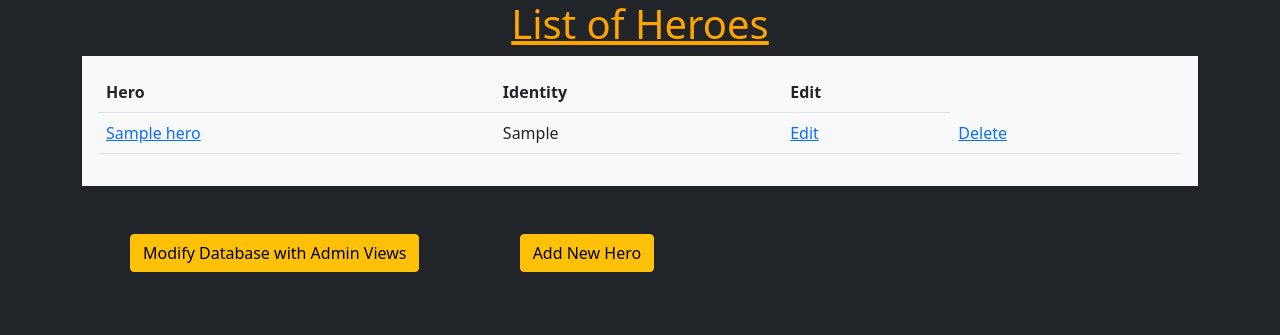
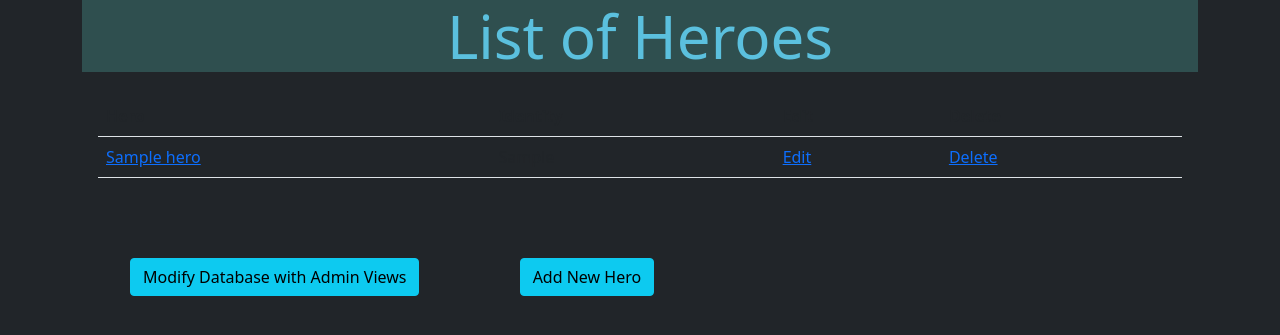
Before and after one commit to Moosicalex/BACS350, a Django app: page /hero/ in a window 1280 px wide. Shown: the top 335 px of the page. Run offline with Django 3.2, Linux system fonts and the light colour scheme; tables that the repository leaves empty hold one stand-in row (values such as "Sample post").

Commit message:
Lots of aeshetic changes

```diff
--- a/week7/Superhero/hero/views.py
+++ b/week7/Superhero/hero/views.py
@@ -29,4 +29,4 @@ class HeroUpdateView(UpdateView):
 class HeroDeleteView(DeleteView):
     model = Hero
     template_name = 'hero_delete.html'
-    success_url = reverse_lazy('book_list')
+    success_url = reverse_lazy('hero_list')
--- a/week7/Superhero/static/hero.css
+++ /dev/null
@@ -1,21 +0,0 @@
-h1{
-    color: orange;
-    text-align: center;
-    text-decoration: underline;
-    text-shadow: 10vmax;
-}
-
-img {
-    max-height:500px;
-    max-width:500px;
-    height:auto;
-    width:auto;
-}
-
-li {
-    font-size: 20pt;
-}
-
-ul {
-    list-style-type: none;
-}
--- /dev/null
+++ b/week7/Superhero/static/hero_1.css
@@ -0,0 +1,33 @@
+
+
+header {
+    background-color: darkslategrey;
+    margin-bottom: 0pt;
+}
+
+h1  {
+    color: #5bc0de;
+    text-align: center;
+    text-shadow: 10vmax;
+    font-size: 60px;
+}
+
+img {
+    background-color: darkslategrey;
+    max-height:500px;
+    max-width:500px;
+    height:auto;
+    width:auto;
+    float: right;
+    border: darkslategrey 10px solid;
+    border-radius: 10px;
+}
+
+li {
+    font-size: 20pt;
+}
+
+ul {
+    background-color: darkslategrey;
+    list-style-type: none;
+}
--- a/week7/Superhero/templates/hero_add.html
+++ b/week7/Superhero/templates/hero_add.html
@@ -8,7 +8,7 @@
 
     {{ form.as_ul }}
 
-    <button class="btn btn-warning mt-5" type="submit">Add Record</button>
+    <button class="btn btn-info mt-5" type="submit">Add Record</button>
 </form>
 </div>
 {% endblock content %}
--- a/week7/Superhero/templates/hero_list.html
+++ b/week7/Superhero/templates/hero_list.html
@@ -2,14 +2,16 @@
 
 
 {% block content %}
-<h1>List of Heroes</h1>
-
-<div class="container bg-light text-secondary p-3">
-    <table class="table table-hover">
+<header>
+    <h1>List of Heroes</h1>
+</header>
+<div class="container text-light p-3">
+    <table class="table table-hover" >
         <tr>
             <th>Hero</th>
             <th>Identity</th>
             <th>Edit</th>
+            <th>Delete</th>
         </tr>
         {% for hero in object_list %}
         <tr>
@@ -24,7 +26,7 @@
 
 
 <p>
-    <a href="/admin/" class="btn btn-warning m-5">Modify Database with Admin Views</a>
-    <a href="/hero/add" class="btn btn-warning m-5">Add New Hero</a>
+    <a href="/admin/" class="btn btn-info m-5">Modify Database with Admin Views</a>
+    <a href="/hero/add" class="btn btn-info m-5">Add New Hero</a>
 </p>
 {% endblock content %}
--- a/week7/Superhero/templates/superhero_theme.html
+++ b/week7/Superhero/templates/superhero_theme.html
@@ -7,7 +7,7 @@
     <meta name="viewport" content="width=device-width, initial-scale=1.0">
     <title>Superhero</title>
     <link href="https://cdn.jsdelivr.net/npm/bootstrap@5.1.1/dist/css/bootstrap.min.css" rel="stylesheet">
-    <link href="/static/hero.css" rel="stylesheet">
+    <link href="/static/hero_1.css" rel="stylesheet">
 </head>
 
 <body class="bg-dark text-light">
```
Also changed, not shown: week7/Superhero/templates/hero_detail.html (+6 -3 lines), week7/Superhero/templates/hero_edit.html (+5 -3 lines).
